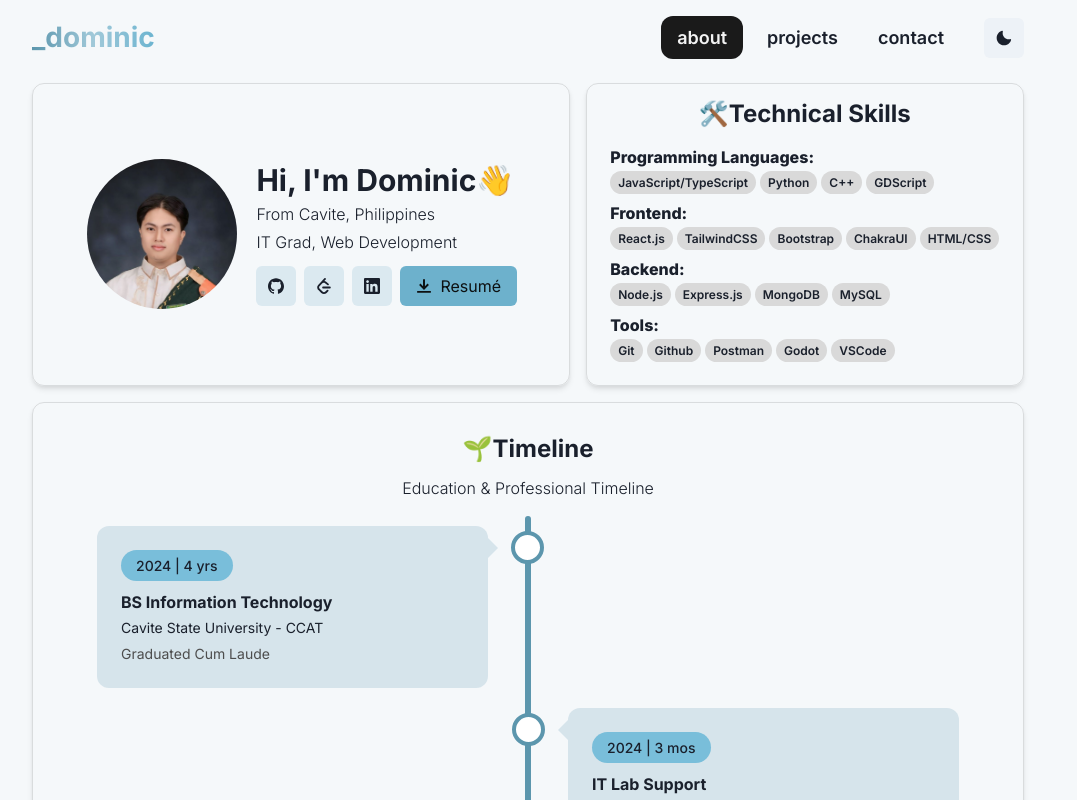
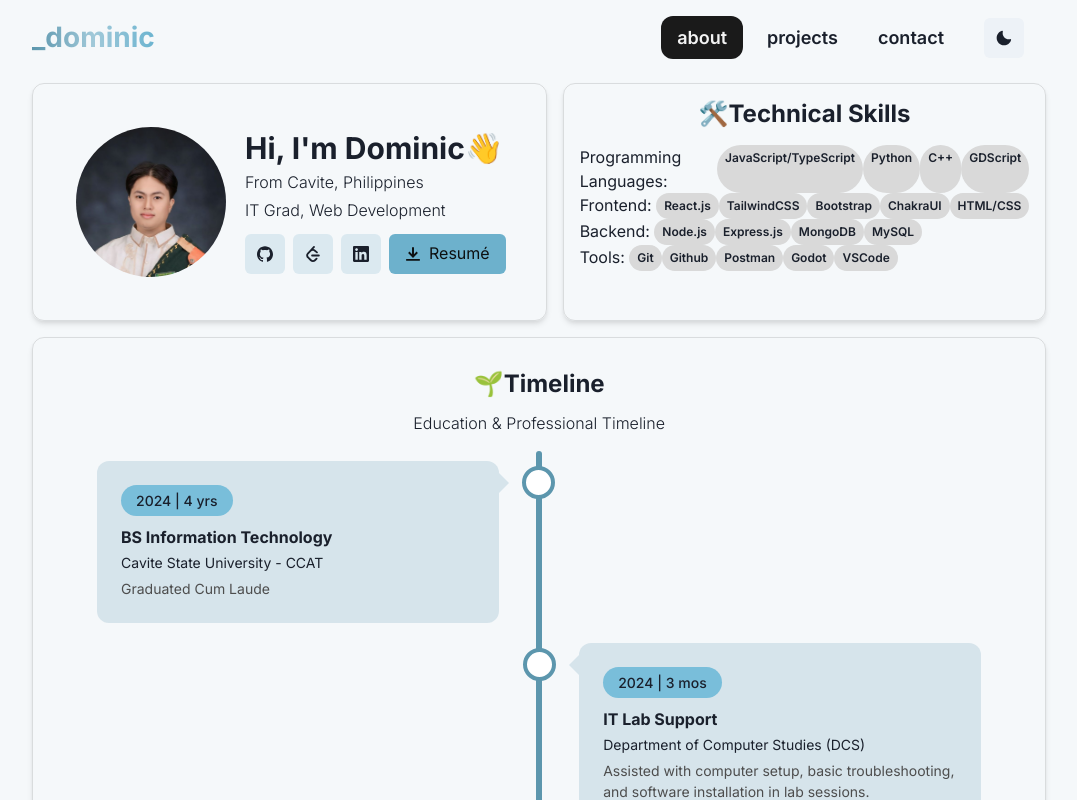
Before and after one commit to dominic-myb/dominic-myb.github.io, a React (Vite) app in the folder frontend/: page / in a window 1280 px wide. Shown: the top 800 px of the page, without its empty margins (112-1189 px from the left). Built offline with nearby package versions, Linux system fonts and the light colour scheme; a web font is replaced by a local one.

Commit message:
[upd] new techstack

```diff
--- a/frontend/src/components/techstacks/Techstacks.jsx
+++ b/frontend/src/components/techstacks/Techstacks.jsx
@@ -10,7 +10,7 @@ const Techstacks = () => {
       "GDScript",
     ],
     Frontend: ["React.js", "TailwindCSS", "Bootstrap", "ChakraUI", "HTML/CSS"],
-    Backend: ["Node.js","Express.js", "MongoDB", "MySQL"],
+    Backend: ["Node.js", "Express.js", "MongoDB", "MySQL"],
     Tools: ["Git", "Github", "Postman", "Godot", "VSCode"],
   };
   return (
@@ -22,34 +22,23 @@ const Techstacks = () => {
         <Heading className={`${styles.techstacks_heading}`}>
           🛠️Technical Skills
         </Heading>
-        <Box>
+        <div>
           {Object.entries(data).map(([category, items]) => (
-            <Box key={category} mb={2}>
-              <Text fontSize="md" fontWeight={800}>
-                {category}:&nbsp;
-              </Text>
-              {items.map((item, idx) => (
-                <Box
-                  as="span"
-                  key={idx}
-                  className={styles.item}
-                  mr={idx < items.length - 1 ? 1 : 0}
-                >
-                  {item}
-                </Box>
-              ))}
-            </Box>
+            <Flex key={category} className={styles.wrapper}>
+              <Text className={styles.category}>{category}:&nbsp;</Text>
+              <Flex className={styles.items_wrapper}>
+                {items.map((item, idx) => (
+                  <Box as="span" key={idx} className={styles.item}>
+                    {item}
+                  </Box>
+                ))}
+              </Flex>
+            </Flex>
           ))}
-        </Box>
+        </div>
       </VStack>
     </GridItem>
   );
 };
 
-const Item = (item) => (
-  <Box as="span" border="1px solid white">
-    {item}
-  </Box>
-);
-
 export default Techstacks;
```
